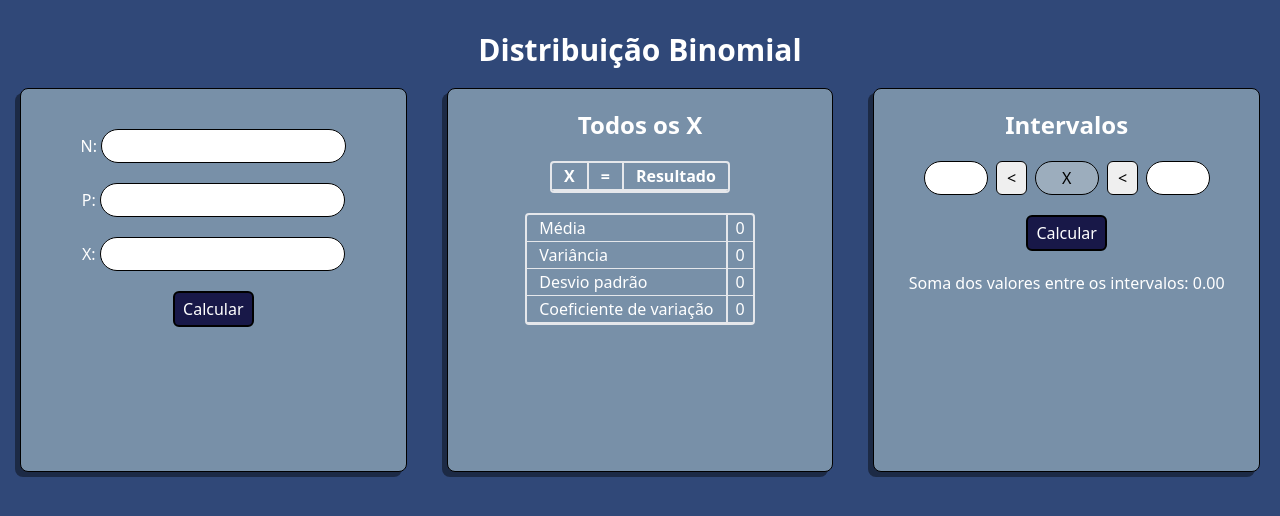
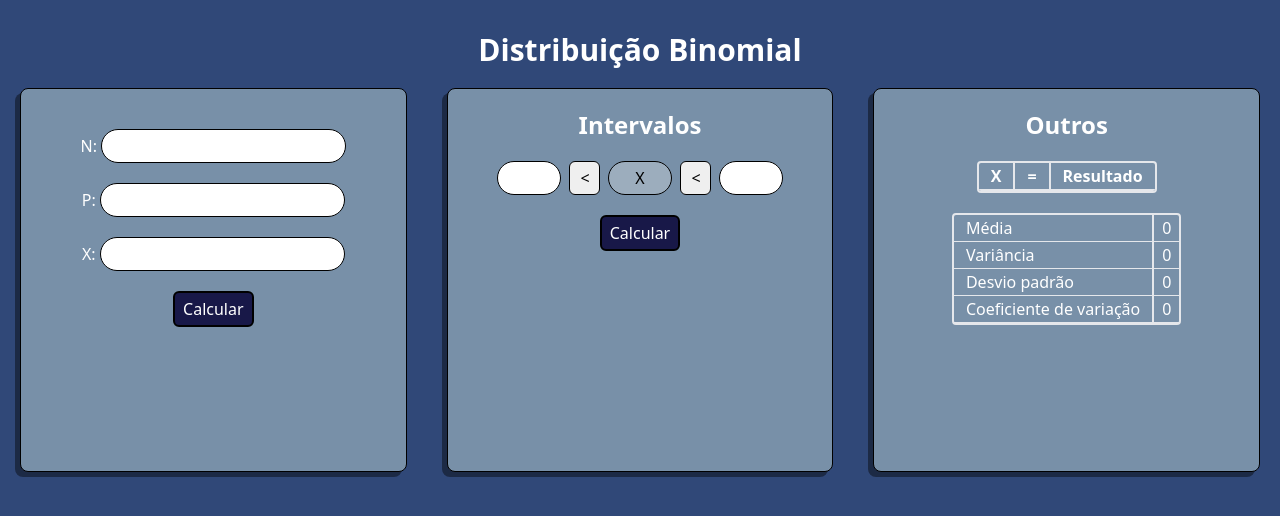
Before and after one commit to otaviozin/distribuicao_binomial, a Next.js app: page / in a window 1280 px wide. Shown: the top 516 px of the page. Built offline with nearby package versions, Linux system fonts and the light colour scheme.

Commit message:
feat: valores se ajustam quando é informado um número maior que o número de itens

```diff
--- a/src/app/page.js
+++ b/src/app/page.js
@@ -25,6 +25,7 @@ export default function Home() {
             <h1 className='text-3xl font-bold'>Distribuição Binomial</h1>
             <div className='lg:grid grid-cols-3'>
                 <Binomial onCalculate={handleCalculate} results={results} />
+                <Intervals results={results} />
                 <AllResults
                     results={results}
                     resMean={resMean}
@@ -32,7 +33,6 @@ export default function Home() {
                     resStandardDeviation={resStandardDeviation}
                     resCoefficientVariation={resCoefficientVariation}
                 />
-                <Intervals results={results} />
             </div>
         </div>
     );
--- a/src/components/allResults.js
+++ b/src/components/allResults.js
@@ -1,7 +1,7 @@
 export const AllResults = ({ results, resMean, resVariance, resStandardDeviation, resCoefficientVariation }) => {
     return (
         <div className='bg-secondary mx-5 mt-5 rounded-lg border border-black flex flex-col gap-5 items-center py-5 custom-shadow h-96'>
-            <h1 className='text-2xl font-bold'>Todos os X</h1>
+            <h1 className='text-2xl font-bold'>Outros</h1>
             <div className='border-2 rounded overflow-auto'>
                 <table>
                     <thead>
--- a/src/components/binomial.js
+++ b/src/components/binomial.js
@@ -18,8 +18,10 @@ export const Binomial = ({ onCalculate, results }) => {
             [name]: value,
         });
     };
+    const [showPopup, setShowPopup] = useState(false);
 
-    const calculate = () => {
+    const calculate = (e) => {
+        e.preventDefault();
         const { n, p, x } = inputs;
         if (x == '') {
             setInputs({
@@ -27,12 +29,22 @@ export const Binomial = ({ onCalculate, results }) => {
                 x: 0,
             });
         }
-        const results = calculateBinomialDistribution(Number(n), Number(p));
+        const resBinomial = calculateBinomialDistribution(Number(n), Number(p));
         const resMean = calculateMean(Number(n), Number(p));
         const resVariance = calculateVariance(Number(n), Number(p));
         const resStandardDeviation = calculateStandardDeviation(Number(n), Number(p));
         const resCoefficientVariation = calculateCoefficientVariation(Number(n), Number(p));
-        onCalculate(results, resMean, resVariance, resStandardDeviation, resCoefficientVariation);
+        onCalculate(resBinomial, resMean, resVariance, resStandardDeviation, resCoefficientVariation);
+
+        let xValue = parseInt(inputs.x);
+        if (xValue > results.length - 1) {
+            setInputs({
+                ...inputs,
+                x: n,
+            });
+            setShowPopup(true);
+            setTimeout(() => setShowPopup(false), 3000);
+        }
     };
 
     useEffect(() => {
@@ -45,7 +57,6 @@ export const Binomial = ({ onCalculate, results }) => {
                     }
                     return acc;
                 }, 0);
-                console.log('Soma dos valores >= X:', sum);
                 setSumResult(sum);
             } else if (inputs.option === '<=') {
                 const sum = results.reduce((acc, value, index) => {
@@ -54,7 +65,6 @@ export const Binomial = ({ onCalculate, results }) => {
                     }
                     return acc;
                 }, 0);
-                console.log('Soma dos valores <= X:', sum);
                 setSumResult(sum);
             } else if (inputs.option === '>') {
                 const sum = results.reduce((acc, value, index) => {
@@ -63,7 +73,6 @@ export const Binomial = ({ onCalculate, results }) => {
                     }
                     return acc;
                 }, 0);
-                console.log('Soma dos valores > X:', sum);
                 setSumResult(sum);
             } else if (inputs.option === '<') {
                 const sum = results.reduce((acc, value, index) => {
@@ -72,7 +81,6 @@ export const Binomial = ({ onCalculate, results }) => {
                     }
                     return acc;
                 }, 0);
-                console.log('Soma dos valores < X:', sum);
                 setSumResult(sum);
             } else {
                 setSumResult(results[Number(inputs.x)] || 0);
@@ -83,7 +91,11 @@ export const Binomial = ({ onCalculate, results }) => {
     }, [inputs.option, inputs.x, results]);
 
     return (
-        <div className='bg-secondary mx-5 mt-5 rounded-lg border border-black flex flex-col gap-5 items-center py-5 custom-shadow h-96'>
+        <div>
+            <form
+                onSubmit={calculate}
+                className='bg-secondary mx-5 mt-5 rounded-lg border border-black flex flex-col gap-5 items-center py-5 custom-shadow h-96'
+            >
                 <div className='pt-5'>
                     <label>
                         N:
@@ -127,7 +139,7 @@ export const Binomial = ({ onCalculate, results }) => {
                         />
                     </label>
                 </div>
-            <button className='bg-[#181848] w-fit px-2 py-1 rounded-md border-2 border-black' onClick={calculate}>
+                <button className='bg-[#181848] w-fit px-2 py-1 rounded-md border-2 border-black' type='submit'>
                     Calcular
                 </button>
                 <div>
@@ -157,6 +169,12 @@ export const Binomial = ({ onCalculate, results }) => {
                             )
                     )}
                 </div>
+            </form>
+            {showPopup && (
+                <div className='popup fixed top-20 left-1/2 transform -translate-x-1/2 bg-secondary border border-black p-4 rounded z-10 custom-shadow'>
+                    O valor do X foi ajustado para o valor máximo do N.
+                </div>
+            )}
         </div>
     );
 };
--- a/src/components/intervals.js
+++ b/src/components/intervals.js
@@ -1,4 +1,4 @@
-import { useState } from 'react';
+import React, { useState } from 'react';
 import { preventNegativeValues } from '@/utils/keyConfigs';
 
 export const Intervals = ({ results }) => {
@@ -6,11 +6,20 @@ export const Intervals = ({ results }) => {
     const [lowerOption, setLowerOption] = useState('<');
     const [upperValue, setUpperValue] = useState('');
     const [upperOption, setUpperOption] = useState('<');
-    const [sumResult, setSumResult] = useState(0);
+    const [sumResult, setSumResult] = useState();
+    const [showPopup, setShowPopup] = useState(false);
 
-    const calcularSomaIntervalo = () => {
+    const calcIntervalSum = (e) => {
+        e.preventDefault();
         const lowerIndex = parseInt(lowerValue);
-        const upperIndex = parseInt(upperValue);
+        let upperIndex = parseInt(upperValue);
+
+        if (upperIndex > results.length - 1) {
+            upperIndex = results.length - 1;
+            setUpperValue(upperIndex.toString());
+            setShowPopup(true);
+            setTimeout(() => setShowPopup(false), 3000);
+        }
 
         if (
             isNaN(lowerIndex) ||
@@ -33,13 +42,16 @@ export const Intervals = ({ results }) => {
         } else if (lowerOption === '<=' && upperOption === '<=') {
             filteredResults = results.slice(lowerIndex, upperIndex + 1);
         }
-
         const soma = filteredResults.reduce((acc, curr) => acc + curr, 0);
         setSumResult(soma);
     };
 
     return (
-        <div className='bg-secondary mx-5 mt-5 rounded-lg border border-black flex flex-col gap-5 items-center py-5 custom-shadow h-96'>
+        <div>
+            <form
+                onSubmit={calcIntervalSum}
+                className='bg-secondary mx-5 mt-5 rounded-lg border border-black flex flex-col gap-5 items-center py-5 custom-shadow h-96'
+            >
                 <h1 className='text-2xl font-bold'>Intervalos</h1>
                 <div className='flex gap-2 text-black text-center'>
                     <input
@@ -87,13 +99,20 @@ export const Intervals = ({ results }) => {
                         name='upperValue'
                     />
                 </div>
-            <button
-                className='bg-[#181848] w-fit px-2 py-1 rounded-md border-2 border-black'
-                onClick={calcularSomaIntervalo}
-            >
-                Calcular
-            </button>
-            <p>Soma dos valores entre os intervalos: {sumResult.toFixed(2)}</p>
+                <button className='bg-[#181848] w-fit px-2 py-1 rounded-md border-2 border-black'>Calcular</button>
+                {sumResult !== undefined && (
+                    <div className='bg-white text-black w-fit px-3 py-1 rounded-md border-2 border-black flex gap-2 mt-5'>
+                        <p>X</p>
+                        <p>-&gt;</p>
+                        <p>{sumResult.toFixed(2)}%</p>
+                    </div>
+                )}
+            </form>
+            {showPopup && (
+                <div className='popup fixed top-20 left-1/2 transform -translate-x-1/2 bg-secondary border border-black p-4 rounded z-10 custom-shadow'>
+                    O valor máximo do intervalo foi ajustado para o tamanho do N.
+                </div>
+            )}
         </div>
     );
 };
--- a/src/utils/calcs.js
+++ b/src/utils/calcs.js
@@ -14,7 +14,7 @@ export const roundRule = (value) => {
     }
 
     // Retorna o valor com duas casas decimais
-    return value.toFixed(3);
+    return value.toFixed(2);
 };
 
 // Distribuição Binomial
@@ -26,13 +26,13 @@ export const calculateBinomialDistribution = (n, p) => {
 // Média
 export const calculateMean = (n, p) => {
     const mean = n * p;
-    return mean.toFixed(3);
+    return mean.toFixed(2);
 };
 
 // Variância
 export const calculateVariance = (n, p) => {
     const variance = n * p * (1 - p);
-    return variance.toFixed(3);
+    return variance.toFixed(2);
 };
 
 // Desvio Padrão
```
Lines whose indentation alone changed are shown as unchanged.
